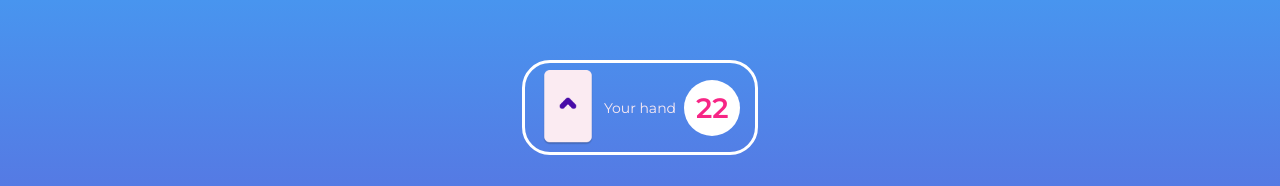
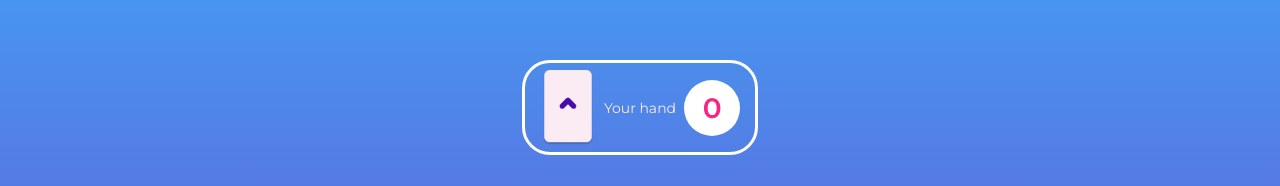
Before and after one commit to DrKins/uprex-nextjs, a Next.js app: page /game in a window 1280 px wide. Shown: the top 186 px of the page. Built offline with nearby package versions, Linux system fonts and the light colour scheme.

Commit message:
feat(contex api state used in game.jsx): userBall variable generated on previous page

```diff
--- a/pages/game.tsx
+++ b/pages/game.tsx
@@ -1,7 +1,11 @@
 import type { NextPage } from 'next'
 import Image from "next/image";
 import styles from "../styles/Game.module.css";
+import { gameContext } from "../context/index";
+import { useContext } from "react";
+
 const Game: NextPage = () => {
+  const { userBall } = useContext(gameContext);
   return (
     <div className={styles.gameContainer}>
       <div className={styles.PlayerUI}>
@@ -16,7 +20,7 @@ const Game: NextPage = () => {
         </div>
         <div className={styles.PlayerLine}>Your hand</div>
         <div className={styles.PlayerNumber}>
-          <div className={styles.Ball}>22</div>
+          <div className={styles.Ball}>{userBall}</div>
         </div>
       </div>
       <div className={styles.OpponentsUI}>
```
